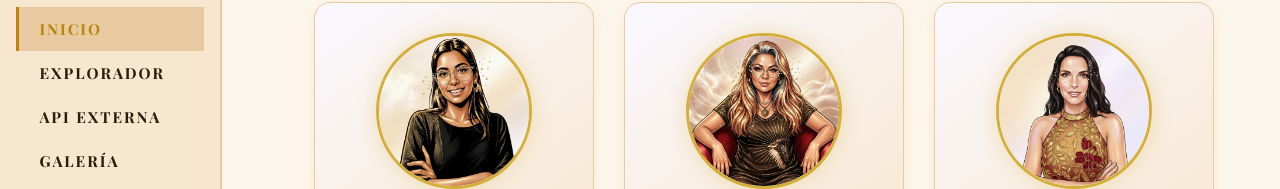
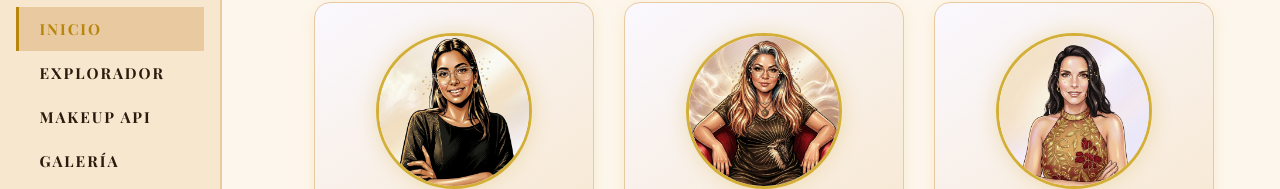
Before and after one commit to roigmar/tp2-fronted-22, a React (Vite) app: page / in a window 1280 px wide. Shown: the part 247-436 px from the top of the page. Built offline with nearby package versions, Linux system fonts and the light colour scheme.

Commit message:
add: actualizar texto en sidebar + route a vista API + actualizacion de checklist

```diff
--- a/src/App.jsx
+++ b/src/App.jsx
@@ -3,6 +3,7 @@ import Layout from './components/Layout'
 import Home from './components/Home'
 import Explorador from './components/Explorador'
 import Perfil from './components/Perfil'
+import Api from './components/Api'
 
 function App() {
   return (
@@ -11,7 +12,7 @@ function App() {
         <Route path="/" element={<Layout />}>
           <Route index element={<Home />} />
           <Route path="explorador" element={<Explorador />} />
-          <Route path="api" element={<div>API próximamente</div>} />
+          <Route path="api" element={<Api />} />
           <Route path="galeria" element={<div>Galería próximamente</div>} />
           <Route path="bitacora" element={<div>Bitácora próximamente</div>} />
           <Route path="arquitectura" element={<div>Arquitectura próximamente</div>} />
--- a/src/components/Sidebar.jsx
+++ b/src/components/Sidebar.jsx
@@ -17,7 +17,7 @@ const Sidebar = ({ abierta, cerrar }) => {
                     <ul>
                         <li><NavLink to="/" onClick={cerrar}>Inicio</NavLink></li>
                         <li><NavLink to="/explorador" onClick={cerrar}>Explorador</NavLink></li>
-                        <li><NavLink to="/api" onClick={cerrar}>API Externa</NavLink></li>
+                        <li><NavLink to="/api" onClick={cerrar}>Makeup API</NavLink></li>
                         <li><NavLink to="/galeria" onClick={cerrar}>Galería</NavLink></li>
                         <li><NavLink to="/bitacora" onClick={cerrar}>Bitácora</NavLink></li>
                         <li><NavLink to="/arquitectura" onClick={cerrar}>Arquitectura</NavLink></li>
```
Also changed, not shown: 1 other file (tests, documents, lock files or other folders).
